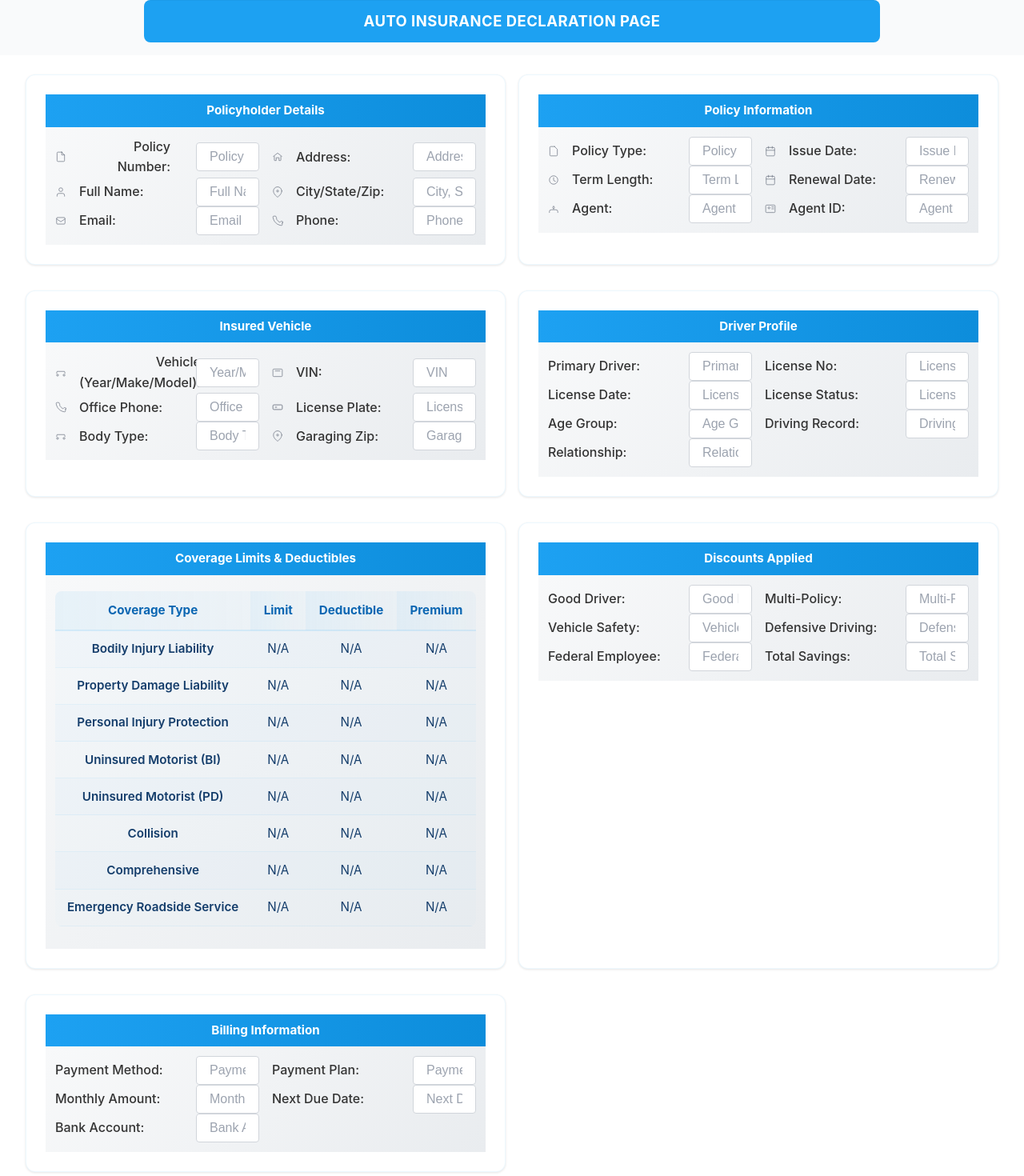
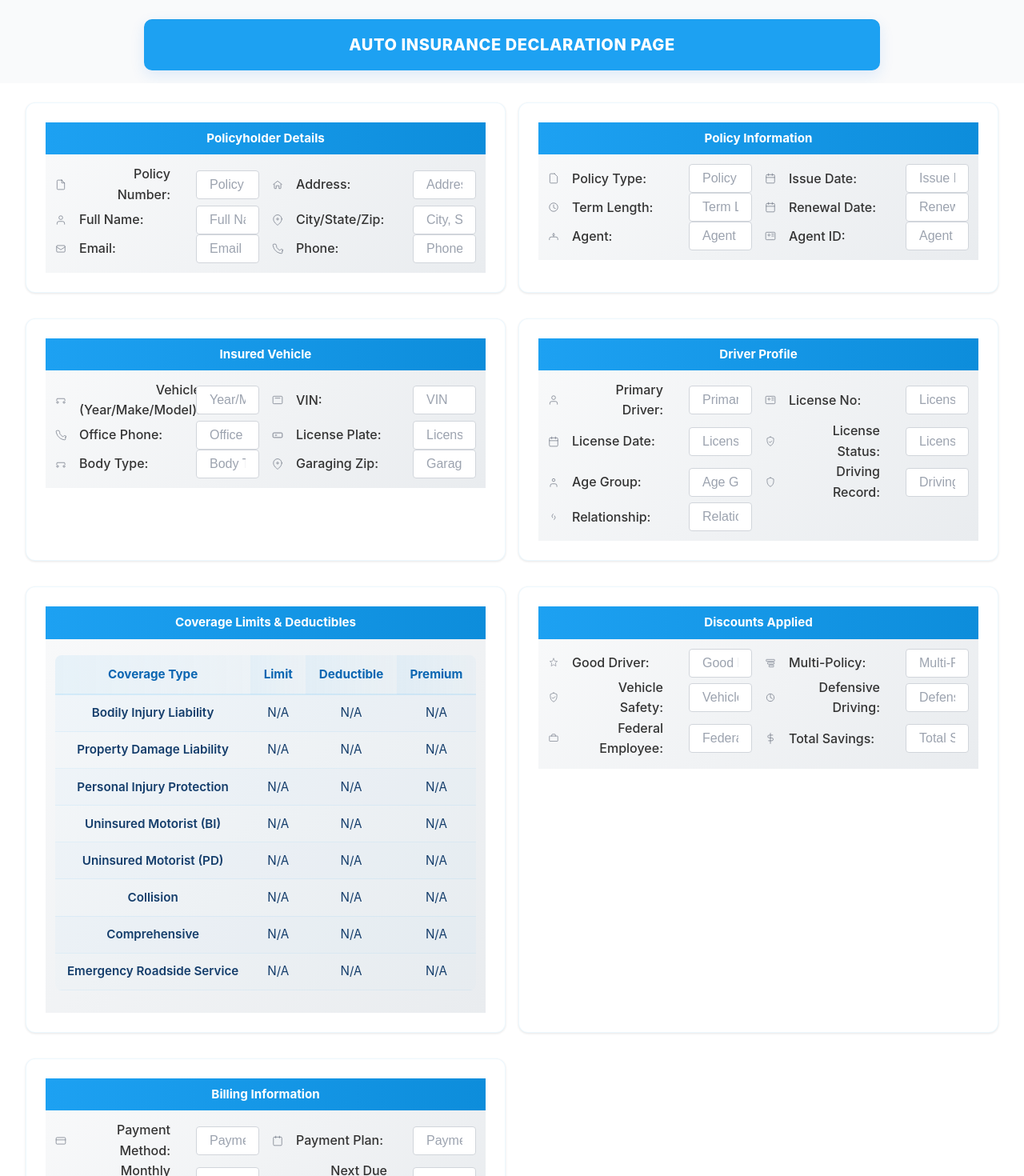
Before and after one commit to xiltepin/InsuranceAIPOCs, an Angular app in the folder frontend/: page /OCRAuto in a window 1280 px wide. Shown: the top 1470 px of the page at 80% size. Built offline with nearby package versions, Linux system fonts and the light colour scheme.

Commit message:
ready to merge with main

```diff
--- a/frontend/src/app/components/image-uploader/image-uploader.component.html
+++ b/frontend/src/app/components/image-uploader/image-uploader.component.html
@@ -268,40 +268,82 @@
         <div class="card-body">
           <div class="two-cols">
             <div class="form-row">
-              <label class="label-with-icon">Primary Driver:</label>
+              <label class="label-with-icon"><span class="icon" aria-hidden="true">
+                  <!-- user SVG -->
+                  <svg width="14" height="14" viewBox="0 0 24 24" fill="none" xmlns="http://www.w3.org/2000/svg">
+                    <path d="M20 21v-2a4 4 0 0 0-4-4H8a4 4 0 0 0-4 4v2" stroke="currentColor" stroke-width="1.2" stroke-linecap="round" stroke-linejoin="round"/>
+                    <circle cx="12" cy="7" r="4" stroke="currentColor" stroke-width="1.2"/>
+                  </svg>
+                </span>Primary Driver:</label>
               <input type="text" [(ngModel)]="fields.primary_driver" name="primary_driver" [readonly]="true" placeholder="Primary Driver" />
             </div>
             <div class="form-row">
-              <label class="label-with-icon">License No:</label>
+              <label class="label-with-icon"><span class="icon" aria-hidden="true">
+                  <!-- id card SVG -->
+                  <svg width="14" height="14" viewBox="0 0 24 24" fill="none" xmlns="http://www.w3.org/2000/svg">
+                    <rect x="2" y="4" width="20" height="16" rx="2" stroke="currentColor" stroke-width="1.2"/>
+                    <circle cx="9" cy="10" r="2" stroke="currentColor" stroke-width="1.2"/>
+                    <path d="M15 8h4M15 12h4" stroke="currentColor" stroke-width="1.2" stroke-linecap="round"/>
+                  </svg>
+                </span>License No:</label>
               <input type="text" [(ngModel)]="fields.license_no" name="license_no" [readonly]="true" placeholder="License Number" />
             </div>
           </div>
 
           <div class="two-cols">
             <div class="form-row">
-              <label class="label-with-icon">License Date:</label>
+              <label class="label-with-icon"><span class="icon" aria-hidden="true">
+                  <!-- calendar SVG -->
+                  <svg width="14" height="14" viewBox="0 0 24 24" fill="none" xmlns="http://www.w3.org/2000/svg">
+                    <rect x="3" y="4" width="18" height="18" rx="2" stroke="currentColor" stroke-width="1.2"/>
+                    <path d="M16 2v4M8 2v4M3 10h18" stroke="currentColor" stroke-width="1.2" stroke-linecap="round"/>
+                  </svg>
+                </span>License Date:</label>
               <input type="text" [(ngModel)]="fields.license_date" name="license_date" [readonly]="true" placeholder="License Date" />
             </div>
             <div class="form-row">
-              <label class="label-with-icon">License Status:</label>
+              <label class="label-with-icon"><span class="icon" aria-hidden="true">
+                  <!-- shield/check SVG -->
+                  <svg width="14" height="14" viewBox="0 0 24 24" fill="none" xmlns="http://www.w3.org/2000/svg">
+                    <path d="M12 2l7 3v5c0 5-3.58 9.74-7 11-3.42-1.26-7-6-7-11V5l7-3z" stroke="currentColor" stroke-width="1.1" stroke-linecap="round" stroke-linejoin="round"/>
+                    <path d="M9.5 12.5l1.75 1.75L14.5 11" stroke="currentColor" stroke-width="1.2" stroke-linecap="round" stroke-linejoin="round"/>
+                  </svg>
+                </span>License Status:</label>
               <input type="text" [(ngModel)]="fields.license_status" name="license_status" [readonly]="true" placeholder="License Status" />
             </div>
           </div>
 
           <div class="two-cols">
             <div class="form-row">
-              <label class="label-with-icon">Age Group:</label>
+              <label class="label-with-icon"><span class="icon" aria-hidden="true">
+                  <!-- person age SVG (using calendar icon) -->
+                  <svg width="14" height="14" viewBox="0 0 24 24" fill="none" xmlns="http://www.w3.org/2000/svg">
+                    <circle cx="12" cy="7" r="3" stroke="currentColor" stroke-width="1.2"/>
+                    <path d="M5 21v-2a4 4 0 0 1 4-4h6a4 4 0 0 1 4 4v2" stroke="currentColor" stroke-width="1.2" stroke-linecap="round" stroke-linejoin="round"/>
+                  </svg>
+                </span>Age Group:</label>
               <input type="text" [(ngModel)]="fields.age_group" name="age_group" [readonly]="true" placeholder="Age Group" />
             </div>
             <div class="form-row">
-              <label class="label-with-icon">Driving Record:</label>
+              <label class="label-with-icon"><span class="icon" aria-hidden="true">
+                  <!-- driving record / shield SVG -->
+                  <svg width="14" height="14" viewBox="0 0 24 24" fill="none" xmlns="http://www.w3.org/2000/svg">
+                    <path d="M12 2l7 3v5c0 5-3.58 9.74-7 11-3.42-1.26-7-6-7-11V5l7-3z" stroke="currentColor" stroke-width="1.1" stroke-linecap="round" stroke-linejoin="round"/>
+                  </svg>
+                </span>Driving Record:</label>
               <input type="text" [(ngModel)]="fields.driving_record" name="driving_record" [readonly]="true" placeholder="Driving Record" />
             </div>
           </div>
 
           <div class="two-cols">
             <div class="form-row">
-              <label class="label-with-icon">Relationship:</label>
+              <label class="label-with-icon"><span class="icon" aria-hidden="true">
+                  <!-- link / relationship SVG -->
+                  <svg width="14" height="14" viewBox="0 0 24 24" fill="none" xmlns="http://www.w3.org/2000/svg">
+                    <path d="M10 14a5 5 0 0 1 0-7l1-1" stroke="currentColor" stroke-width="1.2" stroke-linecap="round" stroke-linejoin="round"/>
+                    <path d="M14 10a5 5 0 0 1 0 7l-1 1" stroke="currentColor" stroke-width="1.2" stroke-linecap="round" stroke-linejoin="round"/>
+                  </svg>
+                </span>Relationship:</label>
               <input type="text" [(ngModel)]="fields.relationship" name="relationship" [readonly]="true" placeholder="Relationship" />
             </div>
             <div class="form-row"><!-- intentionally blank --></div>
@@ -342,33 +384,69 @@
         <div class="card-body">
           <div class="two-cols">
             <div class="form-row">
-              <label class="label-with-icon">Good Driver:</label>
+              <label class="label-with-icon"><span class="icon" aria-hidden="true">
+                  <!-- medal / good driver SVG -->
+                  <svg width="14" height="14" viewBox="0 0 24 24" fill="none" xmlns="http://www.w3.org/2000/svg">
+                    <path d="M12 2l2.5 5.5L20 8l-4 3.5L17 18l-5-3-5 3 1-6.5L4 8l5.5-.5L12 2z" stroke="currentColor" stroke-width="0.9" stroke-linecap="round" stroke-linejoin="round"/>
+                  </svg>
+                </span>Good Driver:</label>
               <input type="text" [(ngModel)]="fields.good_driver" name="good_driver" [readonly]="true" placeholder="Good Driver" />
             </div>
             <div class="form-row">
-              <label class="label-with-icon">Multi-Policy:</label>
+              <label class="label-with-icon"><span class="icon" aria-hidden="true">
+                  <!-- stack / multi-policy SVG -->
+                  <svg width="14" height="14" viewBox="0 0 24 24" fill="none" xmlns="http://www.w3.org/2000/svg">
+                    <rect x="3" y="4" width="18" height="4" rx="1" stroke="currentColor" stroke-width="1.1"/>
+                    <rect x="6" y="10" width="14" height="4" rx="1" stroke="currentColor" stroke-width="1.1"/>
+                    <rect x="9" y="16" width="10" height="4" rx="1" stroke="currentColor" stroke-width="1.1"/>
+                  </svg>
+                </span>Multi-Policy:</label>
               <input type="text" [(ngModel)]="fields.multi_policy" name="multi_policy" [readonly]="true" placeholder="Multi-Policy" />
             </div>
           </div>
 
           <div class="two-cols">
             <div class="form-row">
-              <label class="label-with-icon">Vehicle Safety:</label>
+              <label class="label-with-icon"><span class="icon" aria-hidden="true">
+                  <!-- shield / safety SVG -->
+                  <svg width="14" height="14" viewBox="0 0 24 24" fill="none" xmlns="http://www.w3.org/2000/svg">
+                    <path d="M12 2l7 3v5c0 5-3.58 9.74-7 11-3.42-1.26-7-6-7-11V5l7-3z" stroke="currentColor" stroke-width="1.1" stroke-linecap="round" stroke-linejoin="round"/>
+                    <path d="M9 12l2 2 4-4" stroke="currentColor" stroke-width="1.2" stroke-linecap="round" stroke-linejoin="round"/>
+                  </svg>
+                </span>Vehicle Safety:</label>
               <input type="text" [(ngModel)]="fields.vehicle_safety" name="vehicle_safety" [readonly]="true" placeholder="Vehicle Safety" />
             </div>
             <div class="form-row">
-              <label class="label-with-icon">Defensive Driving:</label>
+              <label class="label-with-icon"><span class="icon" aria-hidden="true">
+                  <!-- steering wheel / defensive driving SVG -->
+                  <svg width="14" height="14" viewBox="0 0 24 24" fill="none" xmlns="http://www.w3.org/2000/svg">
+                    <circle cx="12" cy="12" r="8" stroke="currentColor" stroke-width="1.2"/>
+                    <path d="M12 6v6l4 2" stroke="currentColor" stroke-width="1.2" stroke-linecap="round" stroke-linejoin="round"/>
+                  </svg>
+                </span>Defensive Driving:</label>
               <input type="text" [(ngModel)]="fields.defensive_driving" name="defensive_driving" [readonly]="true" placeholder="Defensive Driving" />
             </div>
           </div>
 
           <div class="two-cols">
             <div class="form-row">
-              <label class="label-with-icon">Federal Employee:</label>
+              <label class="label-with-icon"><span class="icon" aria-hidden="true">
+                  <!-- briefcase / federal employee SVG -->
+                  <svg width="14" height="14" viewBox="0 0 24 24" fill="none" xmlns="http://www.w3.org/2000/svg">
+                    <rect x="3" y="7" width="18" height="11" rx="1" stroke="currentColor" stroke-width="1.1"/>
+                    <path d="M8 7V5a2 2 0 0 1 2-2h4a2 2 0 0 1 2 2v2" stroke="currentColor" stroke-width="1.1" stroke-linecap="round" stroke-linejoin="round"/>
+                  </svg>
+                </span>Federal Employee:</label>
               <input type="text" [(ngModel)]="fields.federal_employee" name="federal_employee" [readonly]="true" placeholder="Federal Employee" />
             </div>
             <div class="form-row">
-              <label class="label-with-icon">Total Savings:</label>
+              <label class="label-with-icon"><span class="icon" aria-hidden="true">
+                  <!-- dollar / savings SVG -->
+                  <svg width="14" height="14" viewBox="0 0 24 24" fill="none" xmlns="http://www.w3.org/2000/svg">
+                    <path d="M12 1v22" stroke="currentColor" stroke-width="1.2" stroke-linecap="round" stroke-linejoin="round"/>
+                    <path d="M17 5H9.5a3 3 0 0 0 0 6H15a3 3 0 0 1 0 6H8" stroke="currentColor" stroke-width="1.2" stroke-linecap="round" stroke-linejoin="round"/>
+                  </svg>
+                </span>Total Savings:</label>
               <input type="text" [(ngModel)]="fields.total_savings" name="total_savings" [readonly]="true" placeholder="Total Savings" />
             </div>
           </div>
@@ -381,29 +459,59 @@
         <div class="card-body">
           <div class="two-cols">
             <div class="form-row">
-              <label class="label-with-icon">Payment Method:</label>
+              <label class="label-with-icon"><span class="icon" aria-hidden="true">
+                  <!-- payment method / card SVG -->
+                  <svg width="14" height="14" viewBox="0 0 24 24" fill="none" xmlns="http://www.w3.org/2000/svg">
+                    <rect x="2" y="5" width="20" height="14" rx="2" stroke="currentColor" stroke-width="1.2"/>
+                    <path d="M2 10h20" stroke="currentColor" stroke-width="1.2" stroke-linecap="round"/>
+                  </svg>
+                </span>Payment Method:</label>
               <input type="text" [(ngModel)]="fields.payment_method" name="payment_method" [readonly]="true" placeholder="Payment Method" />
             </div>
             <div class="form-row">
-              <label class="label-with-icon">Payment Plan:</label>
+              <label class="label-with-icon"><span class="icon" aria-hidden="true">
+                  <!-- calendar / plan SVG -->
+                  <svg width="14" height="14" viewBox="0 0 24 24" fill="none" xmlns="http://www.w3.org/2000/svg">
+                    <rect x="3" y="4" width="18" height="18" rx="2" stroke="currentColor" stroke-width="1.2"/>
+                    <path d="M16 2v4M8 2v4" stroke="currentColor" stroke-width="1.2" stroke-linecap="round"/>
+                  </svg>
+                </span>Payment Plan:</label>
               <input type="text" [(ngModel)]="fields.payment_plan" name="payment_plan" [readonly]="true" placeholder="Payment Plan" />
             </div>
           </div>
 
           <div class="two-cols">
             <div class="form-row">
-              <label class="label-with-icon">Monthly Amount:</label>
+              <label class="label-with-icon"><span class="icon" aria-hidden="true">
+                  <!-- dollar sign / amount SVG -->
+                  <svg width="14" height="14" viewBox="0 0 24 24" fill="none" xmlns="http://www.w3.org/2000/svg">
+                    <path d="M12 1v22" stroke="currentColor" stroke-width="1.2" stroke-linecap="round"/>
+                    <path d="M17 5H9.5a3 3 0 0 0 0 6H15a3 3 0 0 1 0 6H8" stroke="currentColor" stroke-width="1.2" stroke-linecap="round"/>
+                  </svg>
+                </span>Monthly Amount:</label>
               <input type="text" [(ngModel)]="fields.monthly_amount" name="monthly_amount" [readonly]="true" placeholder="Monthly Amount" />
             </div>
             <div class="form-row">
-              <label class="label-with-icon">Next Due Date:</label>
+              <label class="label-with-icon"><span class="icon" aria-hidden="true">
+                  <!-- calendar due date SVG -->
+                  <svg width="14" height="14" viewBox="0 0 24 24" fill="none" xmlns="http://www.w3.org/2000/svg">
+                    <rect x="3" y="4" width="18" height="18" rx="2" stroke="currentColor" stroke-width="1.2"/>
+                    <path d="M16 2v4M8 2v4M3 10h18" stroke="currentColor" stroke-width="1.2" stroke-linecap="round"/>
+                  </svg>
+                </span>Next Due Date:</label>
               <input type="text" [(ngModel)]="fields.next_due_date" name="next_due_date" [readonly]="true" placeholder="Next Due Date" />
             </div>
           </div>
 
           <div class="two-cols">
             <div class="form-row">
-              <label class="label-with-icon">Bank Account:</label>
+              <label class="label-with-icon"><span class="icon" aria-hidden="true">
+                  <!-- bank / account SVG -->
+                  <svg width="14" height="14" viewBox="0 0 24 24" fill="none" xmlns="http://www.w3.org/2000/svg">
+                    <path d="M3 11l9-6 9 6" stroke="currentColor" stroke-width="1.2" stroke-linecap="round" stroke-linejoin="round"/>
+                    <path d="M21 11v6a2 2 0 0 1-2 2H5a2 2 0 0 1-2-2v-6" stroke="currentColor" stroke-width="1.2" stroke-linecap="round" stroke-linejoin="round"/>
+                  </svg>
+                </span>Bank Account:</label>
               <input type="text" [(ngModel)]="fields.bank_account" name="bank_account" [readonly]="true" placeholder="Bank Account" />
             </div>
             <div class="form-row"><!-- intentionally blank --></div>
@@ -416,10 +524,11 @@
       <div class="action-row">
         <div class="file-input-wrapper">
           <label class="file-label action-btn" for="fileInput">Choose File</label>
-          <input id="fileInput" type="file" accept="image/*,.pdf" (change)="onFileSelected($event)" style="display:none" />
+          <!-- Accept images, pdfs and plain text files -->
+          <input id="fileInput" type="file" accept="image/*,.pdf,.txt,text/plain" (change)="onFileSelected($event)" style="display:none" />
         </div>
 
-        <button class="action-btn" (click)="onUpload()" [disabled]="!selectedFile">
+        <button class="action-btn" (click)="onUpload()" [disabled]="!selectedFile && !selectedRawFile">
           Upload & Extract
         </button>
 
--- a/frontend/src/app/components/image-uploader/image-uploader.component.scss
+++ b/frontend/src/app/components/image-uploader/image-uploader.component.scss
@@ -571,21 +571,33 @@
   /* Page title: white text on blue background (#1da1f2) */
   .page-title {
     width: 100%;
-    display: block;
+    display: flex;
+    align-items: center;
+    justify-content: center;
     max-width: 920px;
-    margin: 0 auto 1rem;
+    /* Give breathing room from top of viewport */
+    margin: 1.5rem auto 1rem;
     background: #1da1f2;
     color: #ffffff;
-    padding: 0.75rem 1rem;
-    border-radius: 8px;
-    box-shadow: 0 1px 0 rgba(0,0,0,0.04) inset;
+    padding: 1rem 1.25rem;
+    border-radius: 10px;
+    box-shadow: 0 6px 18px rgba(26,115,232,0.12), 0 1px 0 rgba(0,0,0,0.04) inset;
   }
   .page-title h1 {
     margin: 0;
     color: #ffffff;
-    font-size: 1.15rem;
-    font-weight: 700;
-    letter-spacing: 0.5px;
+    font-size: 1.25rem;
+    font-weight: 800;
+    letter-spacing: 0.6px;
+  }
+
+  @media (max-width: 700px) {
+    .page-title {
+      margin: 1rem 0 0.75rem;
+      padding: 0.9rem 1rem;
+      border-radius: 8px;
+    }
+    .page-title h1 { font-size: 1.05rem; }
   }
 
   .main-content {
```
Also changed, not shown: 1 other file (tests, documents, lock files or other folders).
